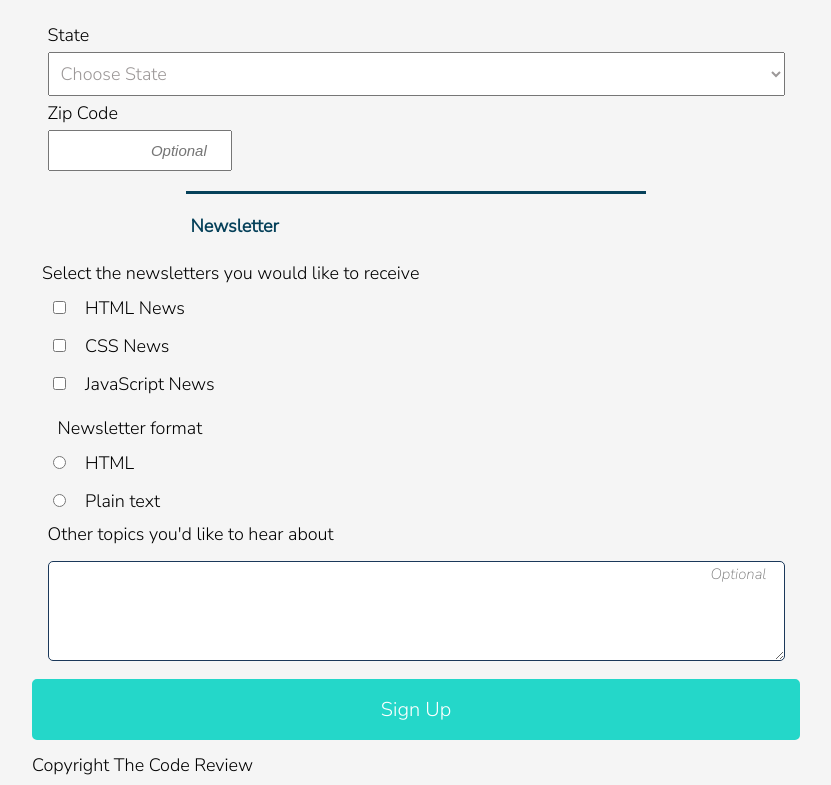
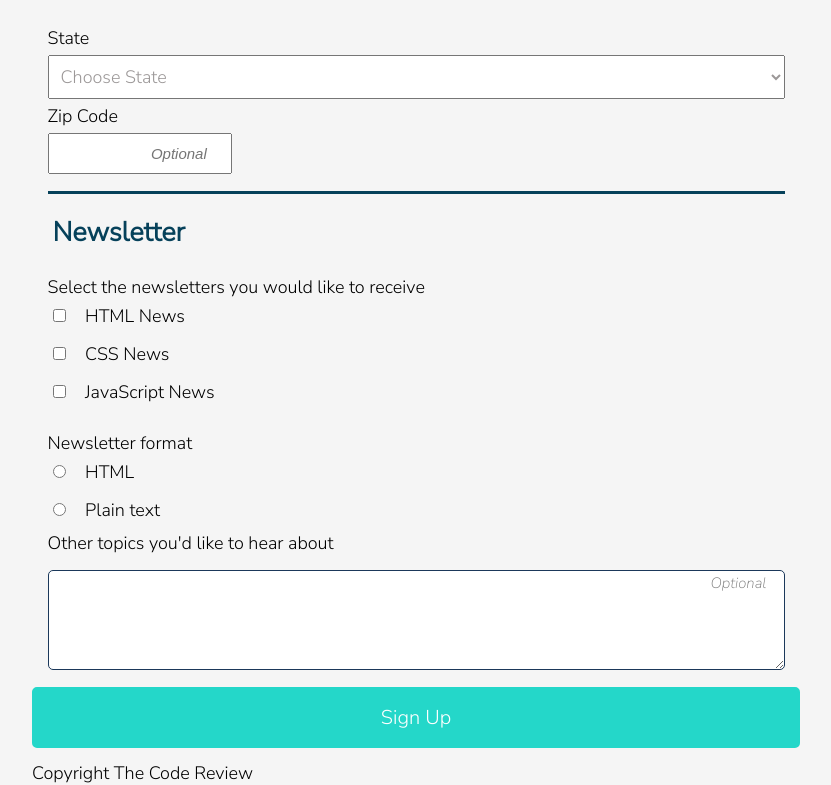
Before and after one commit to Fjayala333/Project--3, a plain HTML site: page online_registration_v4/index.html in a window 1280 px wide. Shown: the part 748-1533 px from the top of the page, without its empty margins (224-1055 px from the left). Drawn offline with Linux system fonts and the light colour scheme.

Commit message:
switched h2 into legends

```diff
--- a/online_registration_v4/index.html
+++ b/online_registration_v4/index.html
@@ -18,10 +18,12 @@
         <p>Get the latest news on how your code is doing right in your inbox</p>
     </div>
 
-        <h2>Contact Information</h2>
+
 
         <form action="index.html" method="post">
             <fieldset>
+                <legend>Contact Information</legend>
+
                 <label for="name">Full Name</label>
                 <input type="text" id="name" name="user-name" placeholder="Required" required><br>
 
@@ -46,9 +48,9 @@
                 <input type="text" id="zip" name="user-zip" placeholder="Optional">
             </fieldset>
 
-        <h2>Newsletter</h2>
-        <legend>Select the newsletters you would like to receive</legend>
             <fieldset>
+                <legend>Newsletter</legend>
+                <hr>Select the newsletters you would like to receive</hr><br>
                 <input type="checkbox" id="html" value="html_news" name="user_news">
                 <label for="html">HTML News</label><br>
 
@@ -58,10 +60,8 @@
                 <input type="checkbox" id="java" value="java_news" name="user_news">
                 <label for="java">JavaScript News</label>
 
-            </fieldset>
+                <hr>Newsletter format</hr><br>
 
-            <fieldset>
-                <legend>Newsletter format</legend>
                 <input type="radio" id="htmln" value="htmln" name="user_format">
 
                 <label for="htmln">HTML</label><br>
--- a/online_registration_v4/styles.css
+++ b/online_registration_v4/styles.css
@@ -15,11 +15,15 @@ body {
     padding: 25px 0;
     color: white;
     text-align: center;
+    font-size: 1.5em;
 }
 h1 {
     font-size: 1.25em;
     color: rgba(6,65,90);
     text-align: center;
+}
+hr {
+    border: 0;
 }
 p {
     margin: 5px 10px;
@@ -27,22 +31,19 @@ p {
     border-bottom: 5px solid rgba(6,65,90);
     text-align: center;
 }
-h2 {
-    margin: 0 10px;
+legend {
+    width: 100%;
+    padding: 20px 5px 0;
     border-top: 3px solid;
-    padding: 20px 5px;
     color: rgba(6,65,90);
+    font-size: 1.5em;
+    font-weight: bold;
 }
 span {
     margin-left: 20%;
     align-content: center;
-    font-weight:lighter;
+    font-weight:100;
 }
-
-
-
-
-
 
 
 fieldset {
@@ -83,9 +84,7 @@ select:focus,
 textarea:focus {
     border: 2px solid #204166;
 }
-legend {
-    padding-left: 10px;
-}
+
 
 ::placeholder {
     text-align: end;
```
